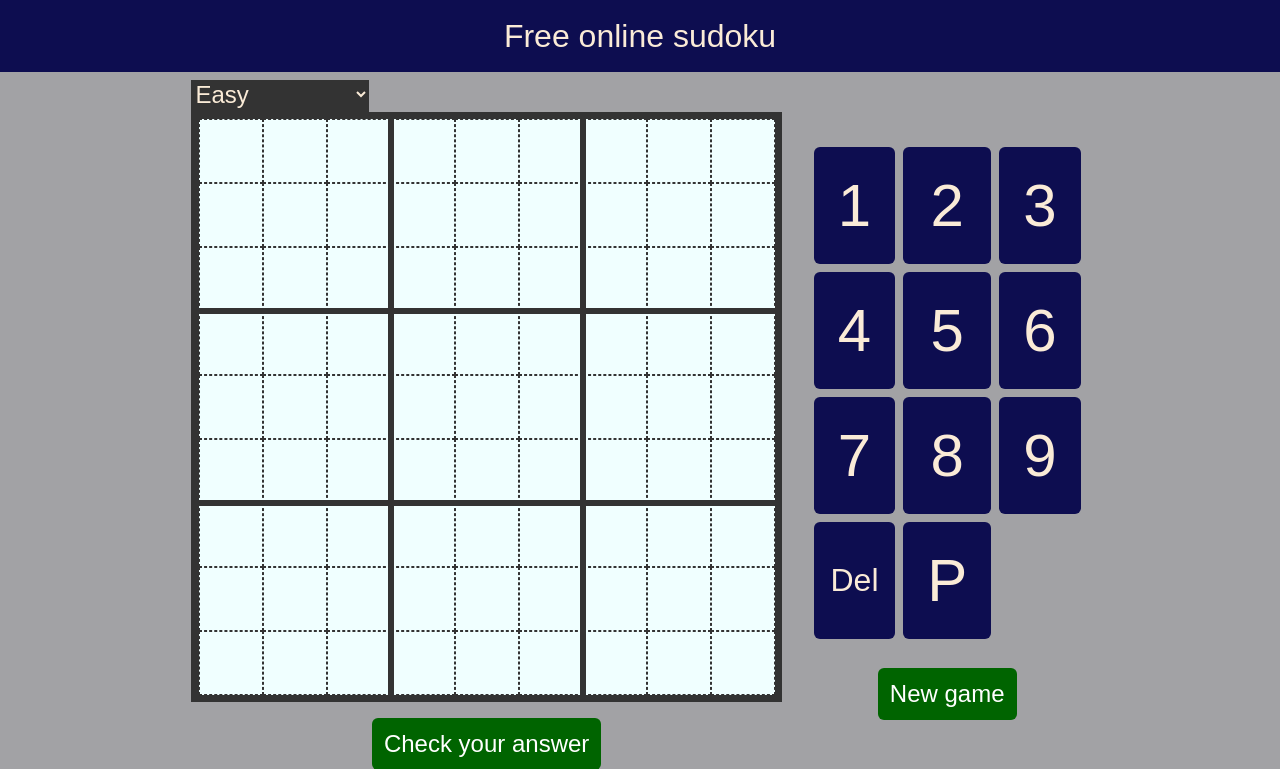
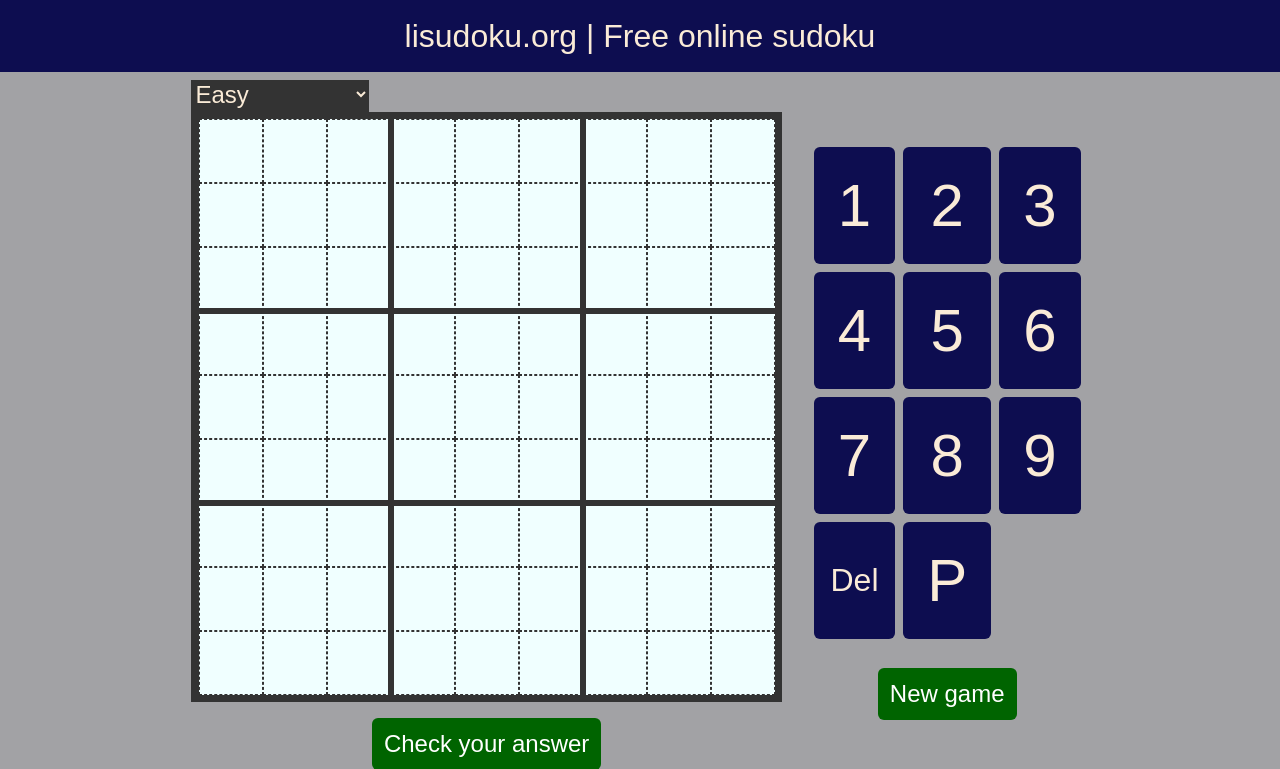
Before and after one commit to albertocorrias/sudoku, a Django app: template sudoku_site/sudoku_app/templates/sudoku_app/index.html in a window 1280 px wide. Shown: the top 769 px of the page. Run offline with Django 3.2, Linux system fonts and the light colour scheme; the template is opened without the code that fills it: values that come from a table or form of the project are taken from there, others are empty.

Commit message:
slight changes to some colours. Commented out lines to generate db

```diff
--- a/sudoku_site/sudoku_app/db_generation.py
+++ b/sudoku_site/sudoku_app/db_generation.py
@@ -47,3 +47,7 @@ def GenerateDatabase(num_easy, num_medium, num_hard, num_expert,deterministic_se
 
         Game.objects.create(hints_board = hint_board, solved_board = sol_board, difficulty=Game.EXPERT)
     print("Done with expert ones")
+
+#To re-generate a new db, uncomment the following two lines
+#Game.objects.all().delete()
+#GenerateDatabase(10,10,10,10)
--- a/sudoku_site/sudoku_app/static/Globals.js
+++ b/sudoku_site/sudoku_app/static/Globals.js
@@ -4,14 +4,14 @@ var Globals = {
          CELL_SIZE: 8,
          BOARD_BORDER_WIDTH: 0.9,
 
-         NUMBER_COLOR_OF_HINTS: "#2e4718", /*this is a very dark green*/
+         NUMBER_COLOR_OF_HINTS: "#68823d", /*this is a very dark green*/
          NUMBER_COLOR_OF_USER_NUMBERS: "#00000", /*Black*/
          NUMBER_COLOR_OF_PROVISIONAL_NUMBERS: "#866c22",/*This is the color when the user puts more than
                                                          one number on the cell. It's a dark yellow*/
 
          SEPARATING_CHARACTER_FOR_PROVISIONAL_NUMBERS: "-",
 
-         HIGHLIGHTED_RELATED_CELL_COLOR: "#fbd7d0",/*This is the same-row, same-column, same-quadrant colour*/
+         HIGHLIGHTED_RELATED_CELL_COLOR: "#fae7df",/*This is the same-row, same-column, same-quadrant colour*/
          HIGHLIGHTED_CELL_COLOR: "#b6e1fc",
          HIGHLIGHTED_CELL_COLOR_SAME_NUMBER: "#c1e7e7",
          NORMAL_CELL_COLOR: "#F0FFFF",
@@ -23,6 +23,6 @@ var Globals = {
          QUADRANT_CELL_BORDER_WIDTH: "0.4vmin",
 
          CELL_BORDER_COLOR: "#333333",
-         WRONG_ANSWER_BG_COLOUR: "#a12e1d",
+         WRONG_ANSWER_BG_COLOUR: "#e57c4e",
          CORRECT_ANSWER_BG_COLOUR: "#93e281"
 };
--- a/sudoku_site/sudoku_app/templates/sudoku_app/index.html
+++ b/sudoku_site/sudoku_app/templates/sudoku_app/index.html
@@ -16,7 +16,7 @@
 
     </head>
     <body>
-        <div id="header" class="header">Free online sudoku</div>
+        <div id="header" class="header">lisudoku.org | Free online sudoku</div>
         <div id="sudoku-game-wrapper" class="sudoku-game-wrapper">
             <div id="board-wrapper" class="board-wrapper">
                 <div id="game-headers" class="game-headers">
```
